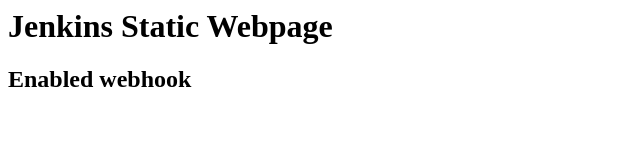
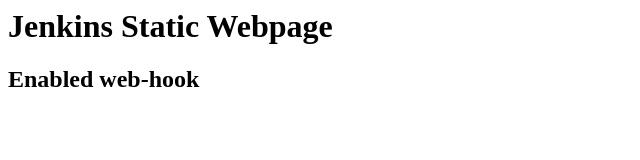
Before and after one commit to ayyapparg/static-web, a plain HTML site: page index.html in a window 1280 px wide. Shown: the full height of the page, 0-640 px from the left. Drawn offline with Linux system fonts and the light colour scheme.

```diff
--- a/index.html
+++ b/index.html
@@ -1,4 +1,4 @@
 <html>
 	<h1> Jenkins Static Webpage </h1>
-	<h2> Enabled webhook </h2>
+	<h2> Enabled web-hook </h2>
 </html>
```
